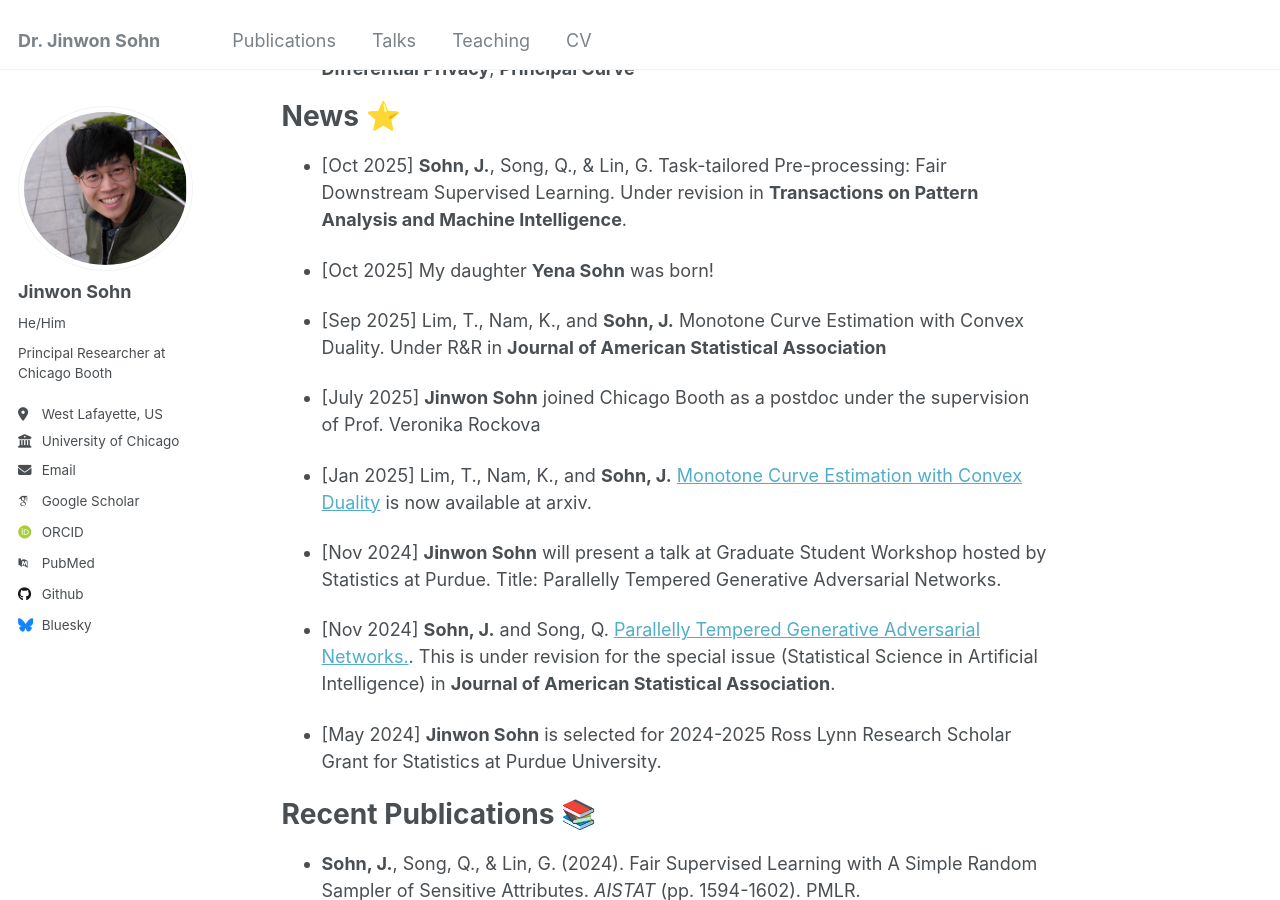
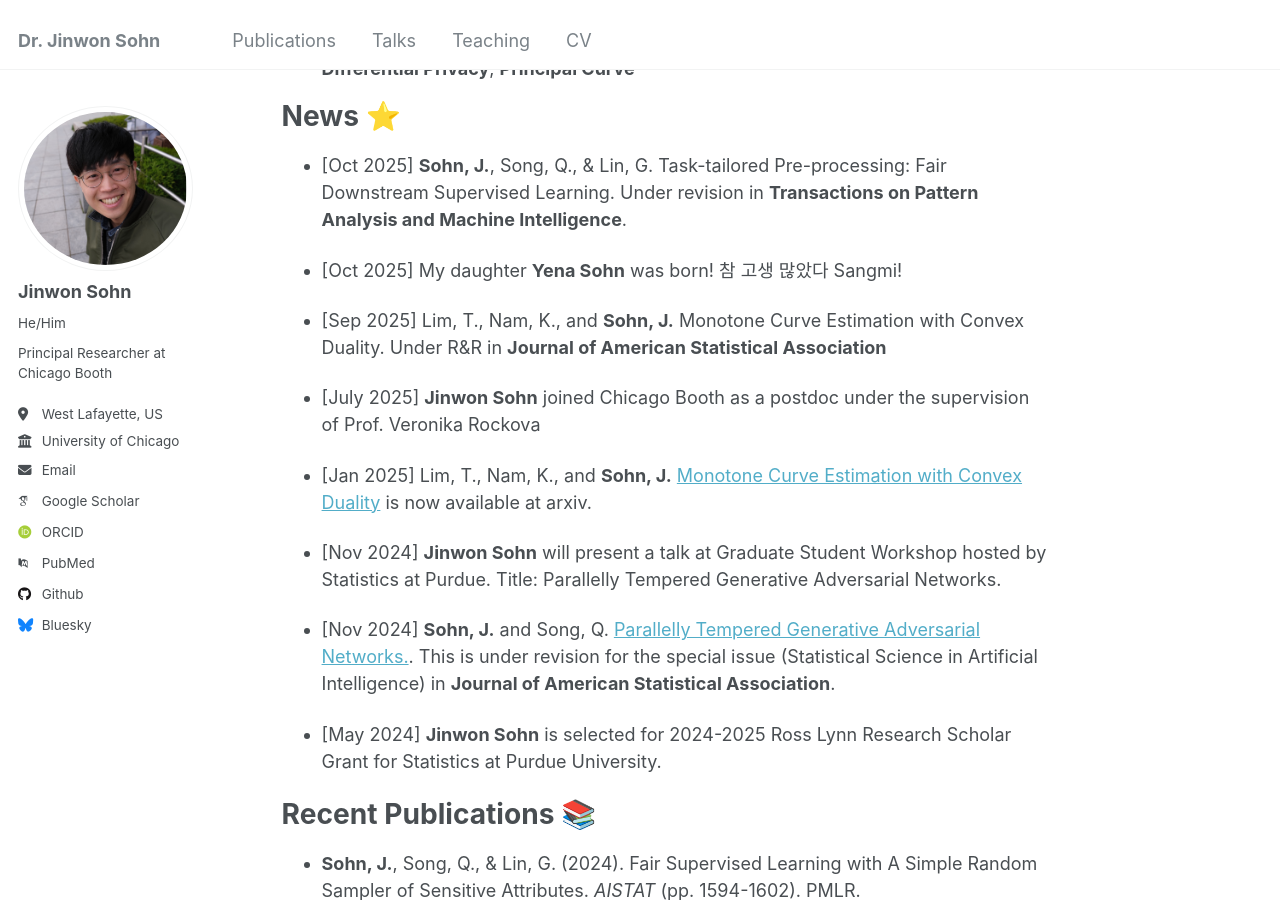
Before and after one commit to jwsohn612/jwsohn612.github.io, a Jekyll site: the page built from _pages/about.md, in a window 1280 px wide and 900 px high, scrolled down 492 px. Built offline with Jekyll 4.4.1, drawn with Linux system fonts in a browser that asks for light colours; some web fonts are replaced.

Commit message:
update aboutme

```diff
--- a/_pages/about.md
+++ b/_pages/about.md
@@ -17,7 +17,7 @@ News ⭐
 ======
 - [Oct 2025] **Sohn, J.**, Song, Q., & Lin, G. Task-tailored Pre-processing: Fair Downstream Supervised Learning. Under revision in **Transactions on Pattern Analysis and Machine Intelligence**.
 
-- [Oct 2025] My daughter **Yena Sohn** was born!
+- [Oct 2025] My daughter **Yena Sohn** was born! 참 고생 많았다 Sangmi!
 
 - [Sep 2025] Lim, T., Nam, K., and **Sohn, J.** Monotone Curve Estimation with Convex Duality. Under R&R in **Journal of American Statistical Association**
 
```
